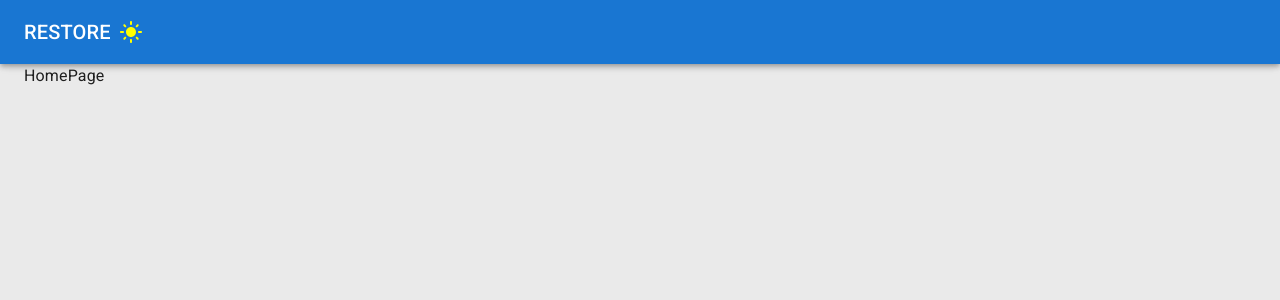
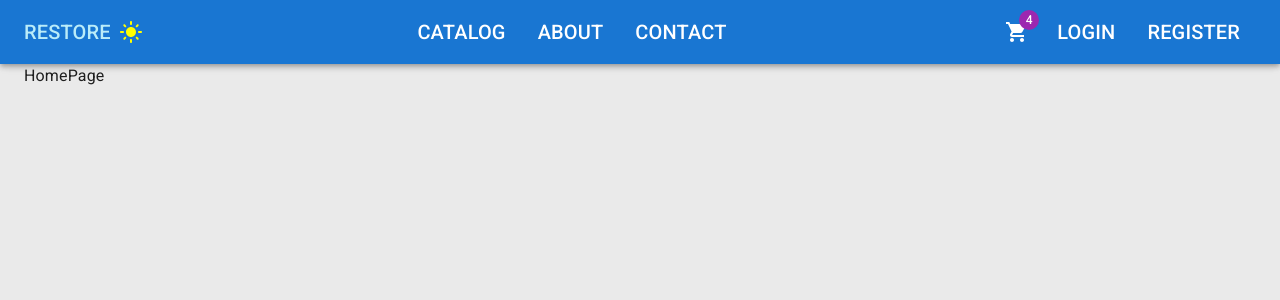
Before and after one commit to MeeraCho/ecommerce-typescript-dotnet, a React (Vite) app in the folder client/: page / in a window 1280 px wide. Shown: the top 300 px of the page. Built offline with nearby package versions, Linux system fonts and the light colour scheme.

Commit message:
feat: add links to the NavBar

```diff
--- a/client/src/app/layout/NavBar.tsx
+++ b/client/src/app/layout/NavBar.tsx
@@ -1,20 +1,80 @@
-import { AppBar, IconButton, Toolbar, Typography } from "@mui/material";
-import { DarkMode, LightMode } from '@mui/icons-material';
+import {
+  AppBar,
+  Badge,
+  Box,
+  IconButton,
+  List,
+  ListItem,
+  Toolbar,
+  Typography,
+} from "@mui/material";
+import { DarkMode, LightMode, ShoppingCart } from "@mui/icons-material";
+import { NavLink } from "react-router-dom";
+
+const midLinks = [
+  { title: "catalog", path: "/catalog" },
+  { title: "about", path: "/about" },
+  { title: "contact", path: "/contact" },
+];
+
+const rightLinks = [
+  { title: "login", path: "/login" },
+  { title: "register", path: "/register" },
+];
+
+const navStyles = {
+  color: "inherit",
+  typography: "h6",
+  textDecoration: "none",
+  "&:hover": {
+    color: "grey.500",
+  },
+  "&.active": {
+    color: "#baecf9",
+  },
+};
 
 type Props = {
   toggleDarkMode: () => void;
   darkMode: boolean;
-}
+};
 
-export default function NavBar({darkMode, toggleDarkMode}: Props) {
+export default function NavBar({ darkMode, toggleDarkMode }: Props) {
   return (
     <AppBar position="fixed">
-            <Toolbar>
-                <Typography variant="h6">RESTORE</Typography>
+      <Toolbar sx={{display: 'flex', justifyContent: 'space-between', alignItems: 'center'}}>
+        <Box display='flex' alignItems='center'>
+          <Typography component={NavLink} to="/" sx={navStyles} variant="h6">
+            RESTORE
+          </Typography>
           <IconButton onClick={toggleDarkMode}>
-                    { darkMode ? <DarkMode /> : <LightMode sx={{color: 'yellow'}}/> }
+            {darkMode ? <DarkMode /> : <LightMode sx={{ color: "yellow" }} />}
           </IconButton>
+        </Box>
+
+        <List sx={{ display: "flex" }}>
+          {midLinks.map(({ title, path }) => (
+            <ListItem component={NavLink} to={path} key={path} sx={navStyles}>
+              {title.toUpperCase()}
+            </ListItem>
+          ))}
+        </List>
+
+        <Box display='flex' alignItems='center'>
+          <IconButton size="large" sx={{ color: "inherit" }}>
+            <Badge badgeContent="4" color="secondary">
+              <ShoppingCart />
+            </Badge>
+          </IconButton>
+          <List sx={{ display: "flex" }}>
+            {rightLinks.map(({ title, path }) => (
+              <ListItem component={NavLink} to={path} key={path} sx={navStyles}>
+                {title.toUpperCase()}
+              </ListItem>
+            ))}
+          </List>
+        </Box>
       </Toolbar>
     </AppBar>
-    )
+  );
 }
```
Also changed, not shown: 4 other files (tests, documents, lock files or other folders). Lines whose indentation alone changed are shown as unchanged.
